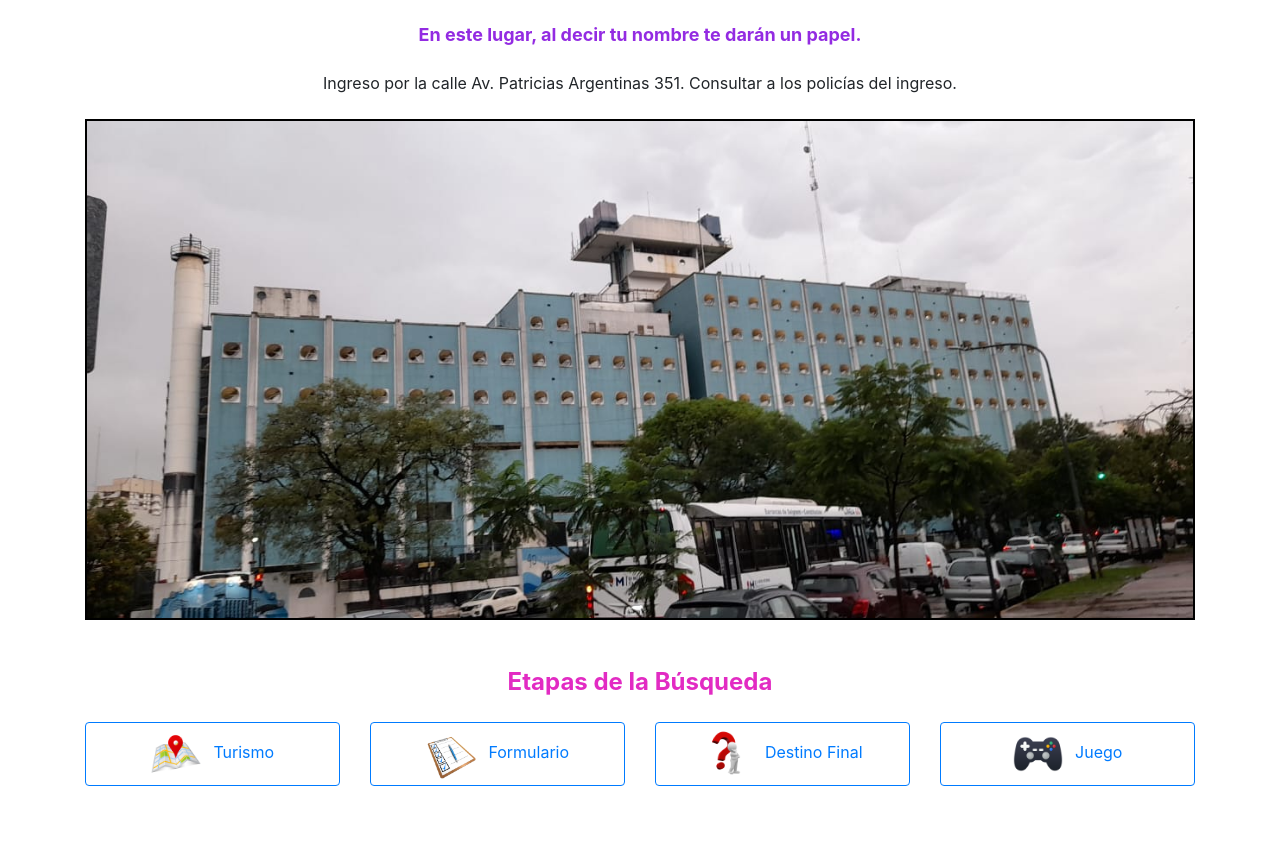
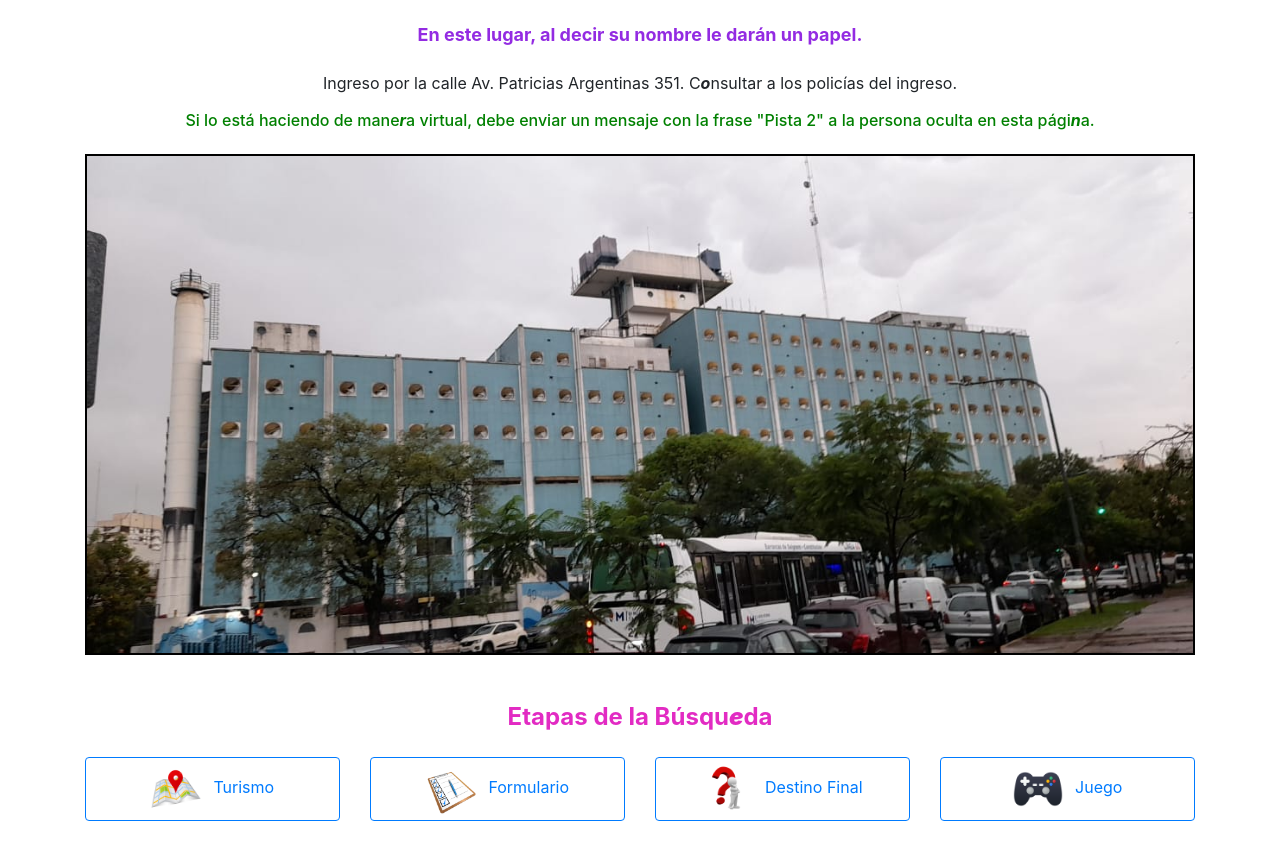
Before and after one commit to RegiOli/RemaparaBuscar, a Django app: page /pista2/ in a window 1280 px wide. Shown: the part 93-938 px from the top of the page. Before the commit the page ends 879 px from the top, so only its background shows below. Run offline with Django 5.2, Linux system fonts and the light colour scheme; some libraries are stand-ins or nearby versions.

Commit message:
Update pista2.html
cambio para que la pista se pueda conseguir de manera virtual

```diff
--- a/pagmata/core/templates/core/pista2.html
+++ b/pagmata/core/templates/core/pista2.html
@@ -9,7 +9,7 @@
     <title>Pista 2</title>
     <link rel="icon" href="{% static 'core/img/rema.ico' %}">
     <link rel="stylesheet" href="https://stackpath.bootstrapcdn.com/bootstrap/4.5.2/css/bootstrap.min.css">
-     <link rel="stylesheet" href="{% static 'core/css/jvacss.css' %}">
+    <link rel="stylesheet" href="{% static 'core/css/jvacss.css' %}">
 </head>
 
 <body>
@@ -18,16 +18,18 @@
     </header>
 
     <main class="container">
-        <h4 class="text-center">En este lugar, al decir tu nombre te darán un papel.</h4>
+        <h4 class="text-center">En este lugar, al decir su nombre le darán un papel.</h4>
 
-        <p class="text-center">Ingreso por la calle Av. Patricias Argentinas 351. Consultar a los policías del ingreso.</p>
+        <p class="text-center">Ingreso por la calle Av. Patricias Argentinas 351. C<b><i>o</i></b>nsultar a los policías del ingreso.</p>
+        <h6 style="text-align:center; color:rgb(0, 128, 0)"> Si lo está haciendo de mane<b><i>r</i></b>a virtual, debe enviar un mensaje con la frase "Pista 2" a la persona oculta en esta pági<b><i>n</i></b>a.
+</h6>
 
         <div class="text-center my-4">
-            <img src="{% static 'core/img/pista2.jpeg' %}" alt="Foto de una pista" class="responsive-img" style="border: 2px solid black;">
+            <img src="{% static 'core/img/pista2.jpeg' %}" alt="Foto de una pista" class="responsive-img" style="border: 2px solid black;" title="Orne">
         </div>
 
         <section class="mt-5">
-            <h3 class="text-center">Etapas de la Búsqueda</h3>
+            <h3 class="text-center">Etapas de la Búsqu<b><i>e</i></b>da</h3>
             <div class="row">
                 <div class="col-12 col-md-6 col-lg-3 mb-4">
                     <a href="{% url 'turismo' %}" class="btn btn-outline-primary d-block w-100 text-center">
```
